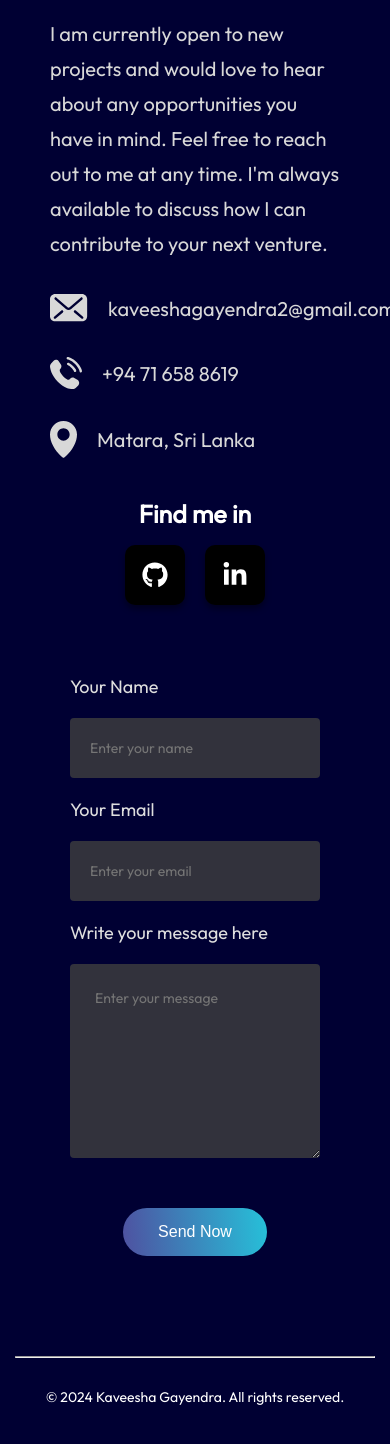
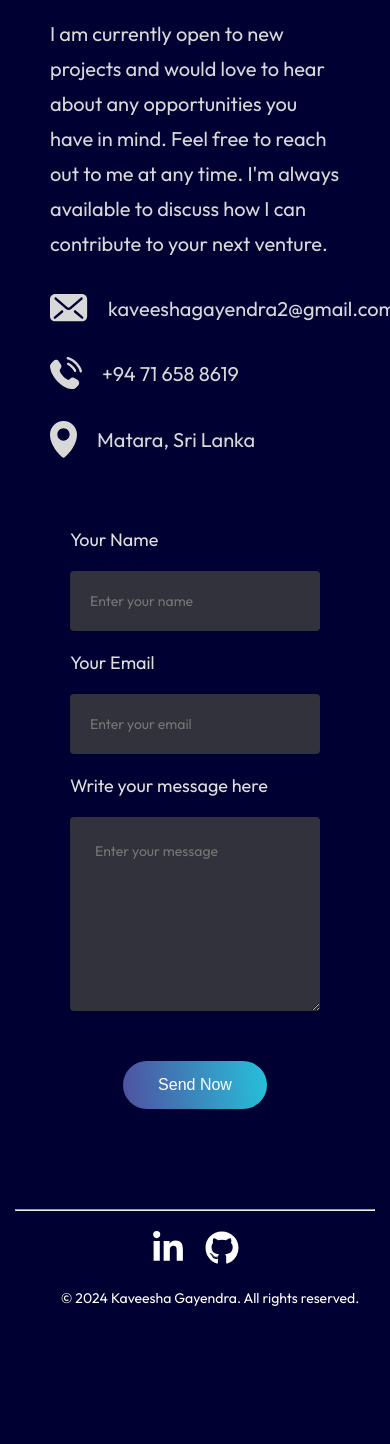
Before and after one commit to GayendraSHK/portfolio, a React (Vite) app: page / in a window 390 px wide. Shown: the part 3621-5065 px from the top of the page. After the commit the page ends 4968 px from the top, so only its background shows below. Built offline with nearby package versions, Linux system fonts and the light colour scheme.

Commit message:
Improve responsive styling for social links and improve responsive.

```diff
--- a/src/components/Contact/Contact.css
+++ b/src/components/Contact/Contact.css
@@ -84,55 +84,6 @@
   display: flex;
   align-items: center;
   gap: 20px; /* Space between the icon and the detail text */
-}
-
-.social-links-container {
-  margin-top: 10px;
-  text-align: center; /* Center the social links section */
-}
-
-.social-links-title {
-  font-size: 25px;
-  font-weight: 600; /* Boldness for "Find me in" title */
-  color: #ffffff; /* White color for title */
-  margin-bottom: 15px;
-}
-
-.social-icons-container {
-  display: flex;
-  justify-content: center;
-  gap: 20px; /* Space between social media icons */
-}
-
-.bannerIcon {
-  display: flex;
-  justify-content: center;
-  align-items: center;
-  width: 60px;  /* Width of the icon container */
-  height: 60px; /* Height of the icon container */
-  background-color: #000000; /* Dark background for icons */
-  border-radius: 10px; /* Rounded corners for icons */
-  box-shadow: 0px 4px 6px rgba(0, 0, 0, 0.4); /* Subtle shadow for depth */
-  transition: transform 0.3s, background-color 0.3s; /* Hover transition */
-}
-
-.bannerIcon svg {
-  width: 26px;
-  height: 26px;
-  color: #ffffff; /* White color for the icons */
-}
-
-.bannerIcon:hover {
-  transform: translateY(-5px); /* Slightly lifts the icon on hover */
-  background-color: #ff0055; /* Changes background color on hover */
-}
-
-.bannerIcon:nth-child(1):hover {
-  background-color: #333; /* GitHub specific hover color */
-}
-
-.bannerIcon:nth-child(2):hover {
-  background-color: #0077b5; /* LinkedIn specific hover color */
 }
 
 .contact-right {
--- a/src/components/Contact/Contact.jsx
+++ b/src/components/Contact/Contact.jsx
@@ -129,24 +129,6 @@ const Contact = () => {
               <p>Matara, Sri Lanka</p>
             </div>
           </div>
-
-          {/* Social media links (GitHub, LinkedIn) */}
-          <div className="social-links-container">
-            <h2 className="social-links-title">
-              Find me in
-            </h2>
-            <div className="social-icons-container">
-              {/* GitHub link */}
-              <a href="https://github.com/GayendraSHK" target="_blank" rel="noopener noreferrer" className="bannerIcon">
-                <FaGithub />
-              </a>
-              {/* LinkedIn link */}
-              <a href="https://www.linkedin.com/in/kaveesha-gayendra" target="_blank" rel="noopener noreferrer" className="bannerIcon">
-                <FaLinkedinIn />
-              </a>
-            </div>
-          </div>
-
         </div>
 
         {/* Contact form */}
--- a/src/components/Footer/Footer.css
+++ b/src/components/Footer/Footer.css
@@ -1,21 +1,33 @@
-.footer {
-    margin: 50px 170px; /* Adds space around the footer on larger screens */
-    display: flex;
-    flex-direction: column; /* Vertically aligns elements inside the footer */
-    gap: 30px; /* Adds space between footer sections */
-}
-
 .footer-bottom {
     display: flex;
-    justify-content: space-between; /* Ensures even spacing between elements */
-    font-size: 18px; /* Font size for larger screens */
-    align-items: center; /* Vertically aligns items in the center */
+    flex-direction: column; /* Stacks items vertically */
+    // align-items: center; /* Centers both text and icons horizontally */
+    font-size: 18px;
+    gap: 20px; /* Space between the text and icons */
 }
 
 .footer-bottom-left {
-    margin-top: -30px; /* Adjusts top margin for proper positioning */
-    flex: 1; /* Allows it to grow and take up the available space */
-    padding: 30px 0; /* Adds padding to the top and bottom */
+    //text-align: center; /* Centers the copyright text */
+    padding-left: 30px;
+    padding-bottom: 20px;
+}
+
+.footer-icons {
+    display: flex;
+    justify-content: center; /* Centers icons horizontally */
+    gap: 20px; /* Space between icons */
+    margin-top: 20px; /* Pulls the icons upwards */
+}
+
+.social-icon {
+    font-size: 34px;
+    color: #fff;
+    transition: transform 0.3s;
+}
+
+.social-icon:hover {
+    transform: translateY(-5px);
+    color: #999999;
 }
 
 @media (max-width: 768px) { /* For medium screens (tablets) */
--- a/src/components/Footer/Footer.jsx
+++ b/src/components/Footer/Footer.jsx
@@ -1,17 +1,28 @@
 /* eslint-disable no-unused-vars */
-// Disables the rule for unused variables to avoid ESLint warnings (for example, React in some cases)
-import React from 'react'
-import './Footer.css' // Importing the CSS file for styling the Footer component
+import React from 'react';
+import { FaFacebookF, FaLinkedinIn, FaGithub } from 'react-icons/fa'; // Importing Font Awesome icons
+import './Footer.css'; // Importing the CSS file for styling the Footer component
 
 const Footer = () => {
   return (
-    <div className='footer'> {/* Main container for the footer */}
-        <hr /> {/* Horizontal line to visually separate the footer */}
-        <div className="footer-bottom"> {/* Container for the footer content */}
-            <p className="footer-bottom-left">© 2024 Kaveesha Gayendra. All rights reserved.</p> {/* Footer text with copyright notice */}
+    <div className='footer'>
+      <hr /> {/* Horizontal line to visually separate the footer */}
+      <div className="footer-bottom">
+        <div className="footer-icons"> {/* Container for the social media icons */}
+          {/* <a href="https://facebook.com" target="_blank" rel="noopener noreferrer">
+            <FaFacebookF className="social-icon" />
+          </a> */}
+          <a href="https://www.linkedin.com/in/kaveesha-gayendra" target="_blank" rel="noopener noreferrer">
+            <FaLinkedinIn className="social-icon" />
+          </a>
+          <a href="https://github.com/GayendraSHK" target="_blank" rel="noopener noreferrer">
+            <FaGithub className="social-icon" />
+          </a>
         </div>
+        <p className="footer-bottom-left">© 2024 Kaveesha Gayendra. All rights reserved.</p>
+      </div>
     </div>
-  )
-}
+  );
+};
 
-export default Footer
+export default Footer;
```
